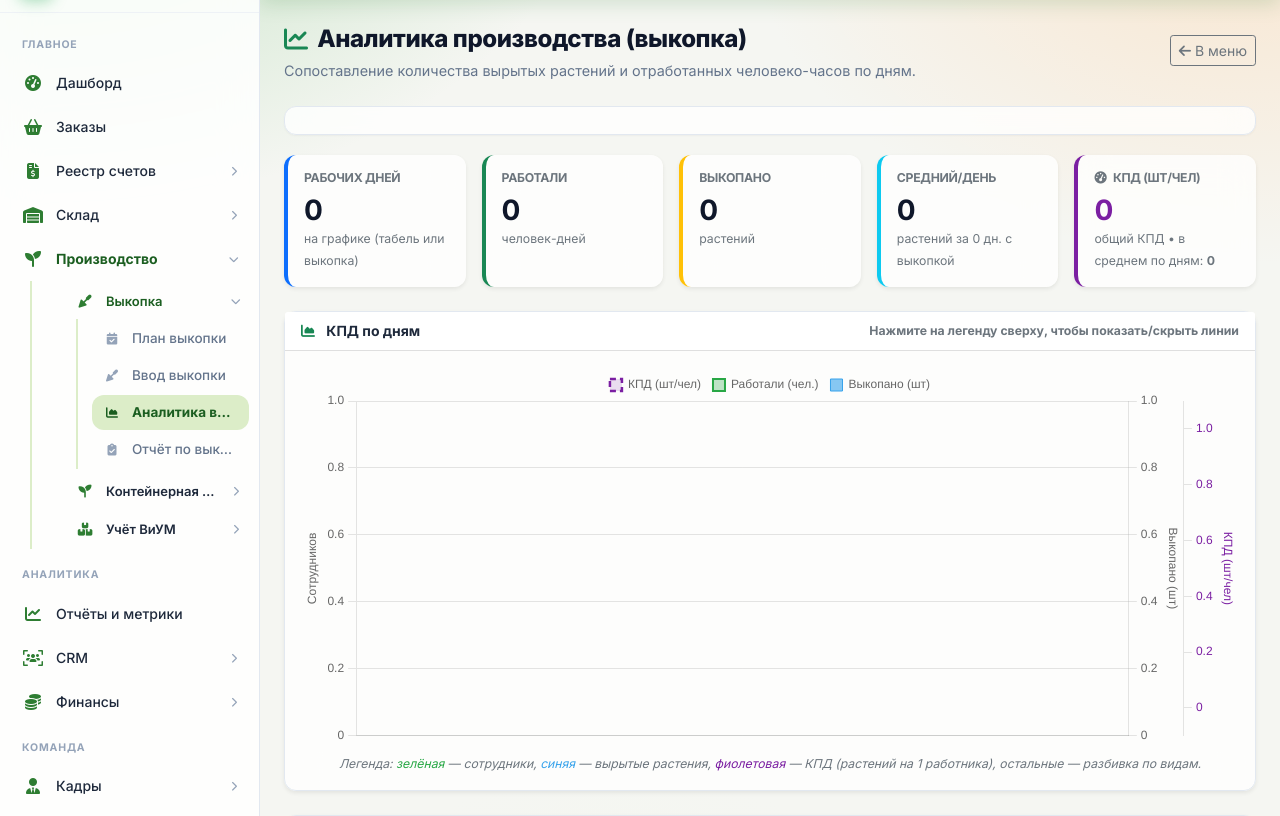
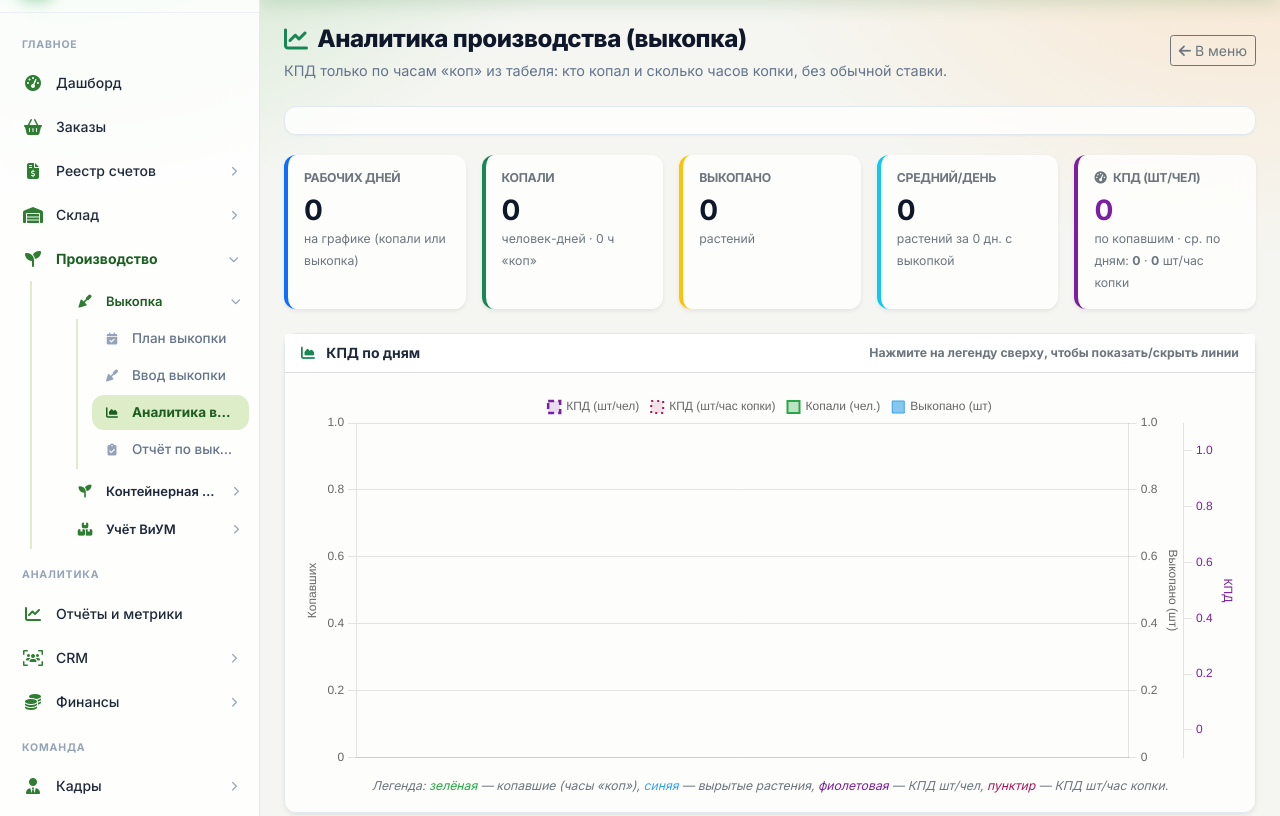
Before and after one commit to warchsko9090-oss/FloraFlow, a Flask app: page /digging/analytics in a window 1280 px wide. Shown: the part 56-872 px from the top of the page. Run offline with Flask 3, Linux system fonts and the light colour scheme; a user stored in the database is signed in; data that the repository does not hold is empty; some libraries are stand-ins or nearby versions.

Commit message:
Recount digging analytics КПД from dig hours only.
Use timesheet hours_spec/spec_over so ordinary-rate workers no longer dilute шт/чел; add шт/час копки.

Co-authored-by: Cursor <cursoragent@cursor.com>

```diff
--- a/app/templates/digging/digging_analytics.html
+++ b/app/templates/digging/digging_analytics.html
@@ -59,7 +59,7 @@
             Аналитика производства (выкопка)
         </div>
         <div class="page-subtitle">
-            Сопоставление количества вырытых растений и отработанных человеко-часов по дням.
+            КПД только по часам «коп» из табеля: кто копал и сколько часов копки, без обычной ставки.
         </div>
     </div>
     <div class="page-actions">
@@ -89,8 +89,8 @@
         </div>
         <div class="col-md-4">
             <div class="small text-muted">
-                График сравнивает: <b>работавшие сотрудники</b> (часы > 1) и <b>сколько растений вырыто</b>.
-                Дополнительно можно показывать/скрывать разрез по видам растений.
+                График сравнивает: <b>копавших</b> (часы «коп» &gt; 0 в табеле) и <b>сколько растений вырыто</b>.
+                Дополнительно — КПД шт/час копки и разрез по видам.
             </div>
         </div>
     </form>
@@ -104,16 +104,16 @@
             <div class="card-body">
                 <h6 class="text-muted small text-uppercase">Рабочих дней</h6>
                 <h3 class="fw-bold mb-0">{{ summary.days }}</h3>
-                <small class="text-muted">на графике (табель или выкопка)</small>
+                <small class="text-muted">на графике (копали или выкопка)</small>
             </div>
         </div>
     </div>
     <div class="col-6 col-md-4 col-xl">
         <div class="card border-0 shadow-sm h-100 border-start border-4 border-success">
             <div class="card-body">
-                <h6 class="text-muted small text-uppercase">Работали</h6>
+                <h6 class="text-muted small text-uppercase">Копали</h6>
                 <h3 class="fw-bold mb-0">{{ summary.total_workers }}</h3>
-                <small class="text-muted">человек-дней</small>
+                <small class="text-muted">человек-дней · {{ summary.total_dig_hours }} ч «коп»</small>
             </div>
         </div>
     </div>
@@ -145,7 +145,10 @@
                     {% endif %}
                 </h6>
                 <h3 class="fw-bold mb-0" style="color:#7b1fa2;">{{ summary.avg_dug_per_worker }}</h3>
-                <small class="text-muted">общий КПД • в среднем по дням: <b>{{ summary.avg_efficiency_by_day }}</b></small>
+                <small class="text-muted">
+                    по копавшим · ср. по дням: <b>{{ summary.avg_efficiency_by_day }}</b>
+                    · <b>{{ summary.avg_dug_per_dig_hour }}</b> шт/час копки
+                </small>
             </div>
         </div>
     </div>
@@ -162,11 +165,11 @@
             <canvas id="prodChart"></canvas>
         </div>
         <div class="text-center mt-2 text-muted small d-lg-none">
-            Слева <span style="color:#1b5e20">сотрудники</span>, справа <span style="color:#1565c0">выкопано</span>. КПД — в карточках выше.
+            Слева <span style="color:#1b5e20">копавшие</span>, справа <span style="color:#1565c0">выкопано</span>. КПД — в карточках выше.
         </div>
         <div class="text-center mt-2 text-muted small fst-italic d-none d-lg-block">
-            Легенда: <span style="color:#28a745">зелёная</span> — сотрудники, <span style="color:#36a2eb">синяя</span> — вырытые растения,
-            <span style="color:#7b1fa2">фиолетовая</span> — КПД (растений на 1 работника), остальные — разбивка по видам.
+            Легенда: <span style="color:#28a745">зелёная</span> — копавшие (часы «коп»), <span style="color:#36a2eb">синяя</span> — вырытые растения,
+            <span style="color:#7b1fa2">фиолетовая</span> — КПД шт/чел, <span style="color:#ad1457">пунктир</span> — КПД шт/час копки.
         </div>
     </div>
 </div>
@@ -215,6 +218,7 @@
         var workers = cfg.workers;
         var dug = cfg.dug;
         var efficiency = cfg.efficiency || [];
+        var efficiencyPerHour = cfg.efficiencyPerHour || [];
         var plantSeries = cfg.plantSeries || [];
         plantSeries.forEach(function (s) { s._plant = true; });
         var mobile = window.matchMedia('(max-width: 991.98px)').matches;
@@ -244,7 +248,7 @@
                         order: 2
                     },
                     {
-                        label: 'Работали (чел.)',
+                        label: 'Копали (чел.)',
                         data: workers,
                         type: 'line',
                         borderColor: 'rgba(40, 167, 69, 1)',
@@ -267,6 +271,23 @@
                         pointRadius: pointR,
                         pointStyle: 'rectRot',
                         pointBackgroundColor: 'rgba(123, 31, 162, 1)',
+                        hidden: mobile,
+                        yAxisID: 'y2',
+                        spanGaps: false,
+                        order: 0
+                    },
+                    {
+                        label: 'КПД (шт/час копки)',
+                        data: efficiencyPerHour,
+                        type: 'line',
+                        borderColor: 'rgba(173, 20, 87, 1)',
+                        backgroundColor: 'rgba(173, 20, 87, 0.12)',
+                        borderWidth: 2,
+                        borderDash: [2, 4],
+                        tension: 0.25,
+                        pointRadius: pointR,
+                        pointStyle: 'triangle',
+                        pointBackgroundColor: 'rgba(173, 20, 87, 1)',
                         hidden: mobile,
                         yAxisID: 'y2',
                         spanGaps: false,
@@ -317,7 +338,7 @@
                         position: 'left',
                         title: {
                             display: !mobile,
-                            text: 'Сотрудников'
+                            text: 'Копавших'
                         },
                         ticks: Object.assign(axisTicks(), mobile ? { color: '#1b5e20' } : {}),
                         beginAtZero: true
@@ -342,7 +363,7 @@
                         position: 'right',
                         title: {
                             display: !mobile,
-                            text: 'КПД (шт/чел)',
+                            text: 'КПД',
                             color: '#7b1fa2'
                         },
                         ticks: Object.assign(axisTicks(), { color: '#7b1fa2' }),
--- a/app/utils.py
+++ b/app/utils.py
@@ -48,7 +48,7 @@ def timelog_date_str(d):
     return d.strftime('%Y-%m-%d') if hasattr(d, 'strftime') else str(d)
 
 def timesheet_worker_sets_by_date(start_date, end_date):
-    """Уникальные employee_id по дням, где сумма часов (все ставки) > 1 — как в аналитике выкопки."""
+    """Уникальные employee_id по дням, где сумма часов (все ставки) > 1."""
     from app.models import TimeLog
     tl = db.session.query(
         TimeLog.date,
@@ -60,6 +60,29 @@ def timesheet_worker_sets_by_date(start_date, end_date):
         if row.hours and row.hours > 1:
             worked.setdefault(timelog_date_str(row.date), set()).add(row.employee_id)
     return worked
+
+def timesheet_digging_stats_by_date(start_date, end_date):
+    """Статистика табеля только по часам копки (hours_spec + hours_spec_over).
+
+    Возвращает dict date_str -> {'diggers': set(employee_id), 'dig_hours': float}.
+    В diggers попадают сотрудники с часами копки > 0 (частичный день тоже считается).
+    """
+    from app.models import TimeLog
+    tl = db.session.query(
+        TimeLog.date,
+        TimeLog.employee_id,
+        (TimeLog.hours_spec + TimeLog.hours_spec_over).label('dig_hours'),
+    ).filter(TimeLog.date >= start_date, TimeLog.date <= end_date).all()
+    stats = {}
+    for row in tl:
+        dig_h = float(row.dig_hours or 0)
+        if dig_h <= 0:
+            continue
+        key = timelog_date_str(row.date)
+        bucket = stats.setdefault(key, {'diggers': set(), 'dig_hours': 0.0})
+        bucket['diggers'].add(row.employee_id)
+        bucket['dig_hours'] += dig_h
+    return stats
 
 def timesheet_workers_count_by_date(start_date, end_date):
     sets = timesheet_worker_sets_by_date(start_date, end_date)
```
Also changed, not shown: app/digging.py (+35 -23 lines).
